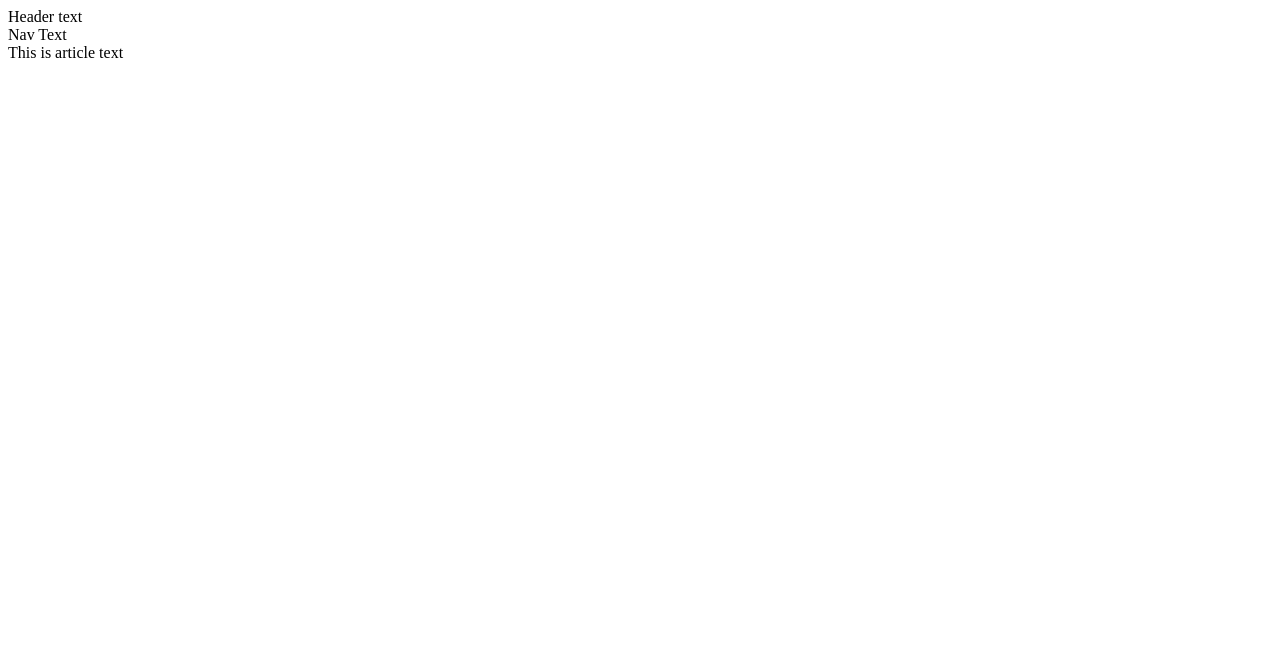
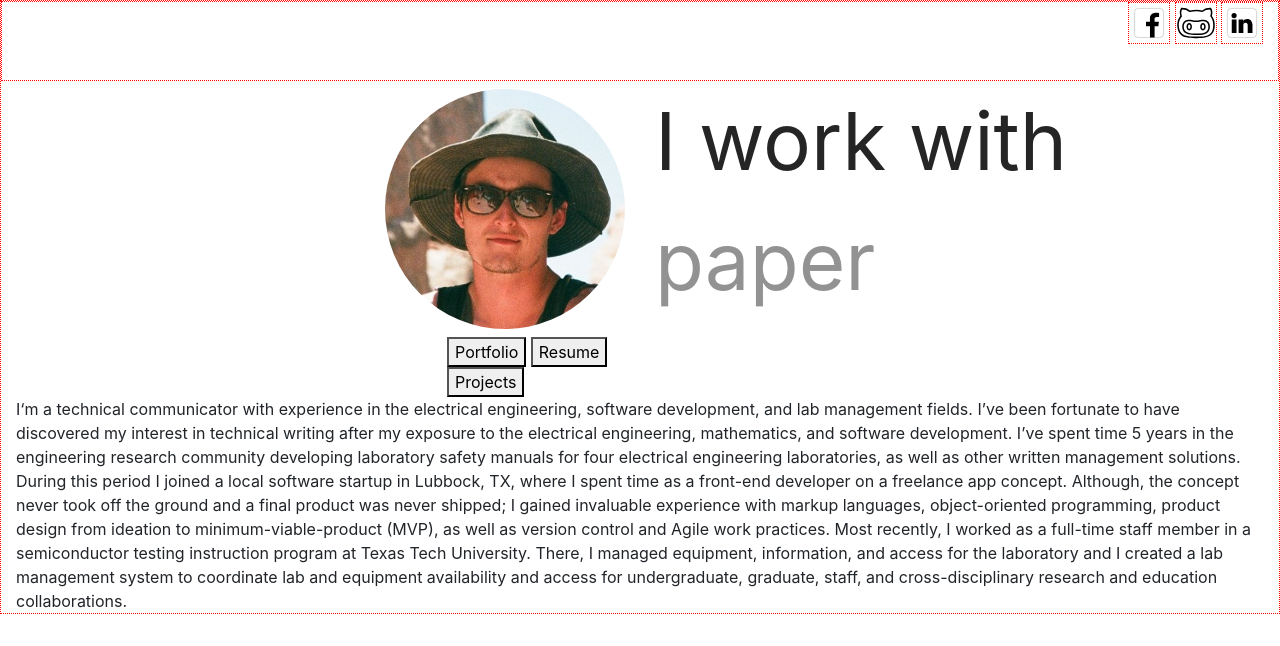
Before and after one commit to KenyanBurnham/kenyanburnham.com, a plain HTML site: page index.html in a window 1280 px wide. Drawn offline with nearby package versions, Linux system fonts and the light colour scheme.

Commit message:
Started working with the first design elements
As I add content I will continue to evolve the style.

```diff
--- /dev/null
+++ b/css/test.css
@@ -0,0 +1,86 @@
+body{
+    margin: 0px;
+    padding: 0px;
+
+    border: 1px dotted red;
+    border-color: red;
+}
+
+.test {
+    border: 1px dotted red;
+    border-color: red;
+}
+
+.body-nav{
+    margin: 0px;
+    padding: 0px;
+}
+
+.format-view{
+  padding: 0px 10vw;
+}
+
+/* Profile and motto styles*/
+
+.motto-emphasis{
+    opacity: .5;
+}
+
+.profile-picture{
+    border-radius: 50%;
+    float: right;
+    /*Change to center for mobile*/
+    height: 30vh;
+    width: 30vh;
+}
+
+.profile-picture-container-ends{
+    display: flex;
+    float: left;
+    width: 25vh;
+
+    border: 1px dotted red;
+    border-color: red;
+}
+
+.profile-picture-container-motto{
+    color: black;
+    font-size: 5em;
+    float: left;
+    /*Change to center for mobile*/
+    opacity: .85;
+    text-align: left;
+    vertical-align: middle;
+}
+
+
+/*
+  The social media nav styles are below
+  Listed alphabetically
+*/
+
+.social-nav{
+    height: 10vh;
+    margin: 0px;
+    width: 100vw;
+}
+
+.social-nav-elements{
+    display: inline;
+    height: 100%;
+    float: right;
+}
+
+.social-nav-icons{
+    color: blue;
+    height: 5vh;
+    width: 5vh;
+}
+
+.social-sub-nav{
+    width: 15vw;
+}
+
+.sub-social-cap{
+    width: auto;
+}
--- a/index.html
+++ b/index.html
@@ -8,20 +8,108 @@
   <meta name="description" content="Kenyan Burnham's Proffesional Portfolio.">
   <meta name="author" content="Kenyan Burnham">
 
+  <!-- Stylesheets -->
+  <link rel="stylesheet" href="https://maxcdn.bootstrapcdn.com/bootstrap/4.0.0/css/bootstrap.min.css" integrity="sha384-Gn5384xqQ1aoWXA+058RXPxPg6fy4IWvTNh0E263XmFcJlSAwiGgFAW/dAiS6JXm" crossorigin="anonymous">
+  <!-- Custom Stylesheets-->
+  <link rel="stylesheet" href="css/test.css">
   <link rel="stylesheet" href="css/index.css">
 
 </head>
 
 <body>
-  <header>
-      Header text
-      <nav>
-          Nav Text
-      </nav>
-  </header>
-  <article class="">
-      This is article text
-  </article>
+        <!-- Header contains links to social media -->
+        <header class="container-fluid">
+              <div class="row">
+                    <nav class="social-nav test">
+                          <div class="col">
+                                <div class="social-nav-elements sub-social-nav test">
+                                      <!-- Obtained from iconfinder.com, artist: Reem Ibrahim -->
+                                      <img src="media/linkedInIcon.svg" alt="LinkedIn Icon" class="social-nav-icons">
+                                </div>
+                                <div class="social-nav-elements sub-social-nav">
+                                    &nbsp;
+                                </div>
+                                <div class="social-nav-elements sub-social-nav test">
+                                      <!-- Obtained from iconfinder.com, artist: Flatart -->
+                                      <img src="media/GitHubIcon.svg" alt="GitHub Icon" class="social-nav-icons">
+                                </div>
+                                <div class="social-nav-elements sub-social-nav">
+                                    &nbsp;
+                                </div>
+                                <div class="social-nav-elements sub-social-nav test">
+                                      <!-- Obtained from iconfinder.com, artist: Reem Ibrahim -->
+                                      <img src="media/FacebookIcon.svg" alt="Facebook Icon" class="social-nav-icons">
+                                </div>
+                          </div>
+
+                    </nav>
+              </div>
+        </header>
+
+        <main class="container-fluid">
+            <section class="container-fluid">
+                <div class="row align-items-center">
+                    <!-- Profile Image -->
+                    <div class="col col-lg-6 align-items-center">
+                        <img src="media/profileish.jpg" alt="Proffesional Profile Picture" class="profile-picture">
+                    </div>
+                    <div class="col col-lg-6 align-items-center">
+                            <p class="profile-picture-container-motto">I work with <span class="motto-emphasis">paper</span></p>
+                    </div>
+                </div>
+
+                <div class="row align-items-center">
+                    <div class="col col-lg-4">
+                          &nbsp;
+                    </div>
+                    <div class="col col-lg-2">
+                          <button type="button" name="button">Portfolio</button>
+                          <button type="button" name="button">Resume</button>
+                          <button type="button" name="button">Projects</button>
+                    </div>
+                    <div class="col col-lg-4">
+                          &nbsp;
+                    </div>
+
+                </div>
+
+
+            </section>
+
+            <!-- Article contains the Proffessional Statement -->
+            <article class="">
+                <div class="">
+                  I‘m a technical communicator with experience in the electrical
+                  engineering, software development, and lab management fields.
+                  I’ve been fortunate to have discovered my interest in technical
+                  writing after my exposure to the electrical engineering,
+                  mathematics, and software development. I’ve spent time 5 years in
+                  the engineering research community developing laboratory safety
+                  manuals for four electrical engineering laboratories, as well as
+                  other written management solutions. During this period
+                  I joined a local software startup in Lubbock, TX, where I spent
+                  time as a front-end developer on a freelance app concept.
+                  Although, the concept never took off the ground and a final
+                  product was never shipped; I gained invaluable experience with
+                  markup languages, object-oriented programming, product design
+                  from ideation to minimum-viable-product (MVP), as well as version
+                  control and Agile work practices. Most recently,
+                  I worked as a full-time staff member in a semiconductor
+                  testing instruction program at Texas Tech University.
+                  There, I managed equipment, information, and access for the
+                  laboratory and I created a lab management system to coordinate
+                  lab and equipment availability and access for undergraduate,
+                  graduate, staff, and cross-disciplinary research and education
+                  collaborations.
+                </div>
+            </article>
+        </main>
+        <!-- Footer contains contact information and copyright -->
+        <footer class="container-fluid">
+
+        </footer>
+
+
 
   <!--<script src="js/scripts.js"></script>-->
 </body>
```
Also changed, not shown: media/FacebookIcon.svg (added), media/GitHubIcon.svg (added), media/linkedInIcon.svg (added), media/profileish.jpg (added), 1 other file.
